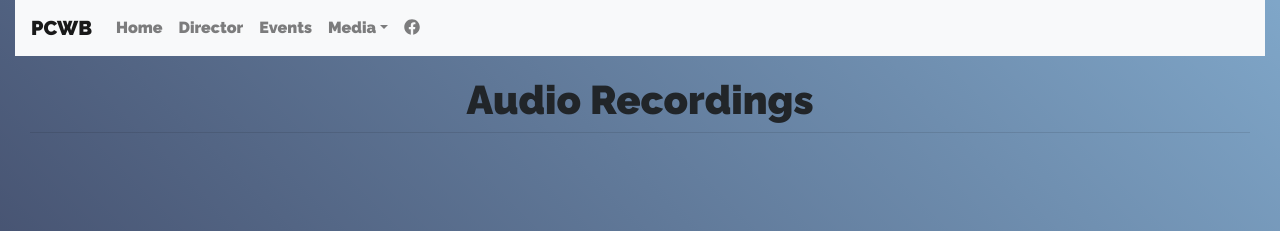
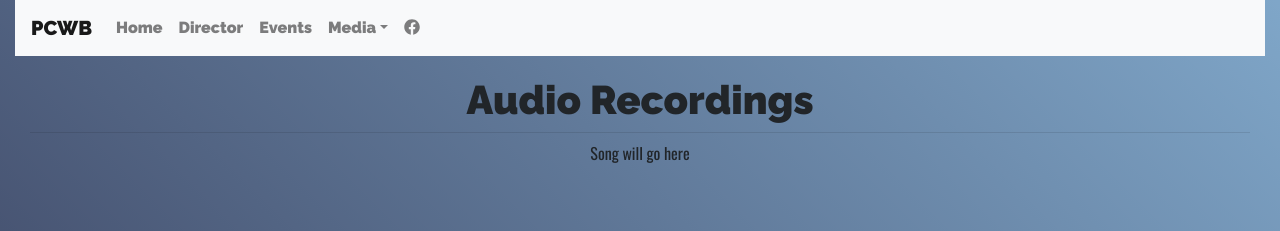
Before and after one commit to kennja05/pcwb, a React (Create React App) app: page /audio in a window 1280 px wide. Shown: the top 231 px of the page. Built offline with nearby package versions, Linux system fonts and the light colour scheme.

Commit message:
add react audio player

```diff
--- a/package.json
+++ b/package.json
@@ -14,6 +14,7 @@
     "bootstrap": "^4.5.0",
     "colorette": "^1.2.1",
     "react": "^16.13.1",
+    "react-audio-player": "^0.13.0",
     "react-bootstrap": "^1.0.1",
     "react-dom": "^16.13.1",
     "react-router-dom": "^5.2.0",
--- a/src/Audio.js
+++ b/src/Audio.js
@@ -1,4 +1,5 @@
 import React from 'react'
+import Song from './Song'
 
 export default class Audio extends React.Component {
 
@@ -9,7 +10,11 @@ export default class Audio extends React.Component {
             <div className='container-fluid'>
                 <h1 className='display-5'>Audio Recordings</h1>
                 <hr className='my-2'></hr>
+                <div className='song-list container'>
 
+                    <Song title="2017 Song"/>
+
+                </div>
             </div>
         )
     }
--- a/src/Navbar.js
+++ b/src/Navbar.js
@@ -19,6 +19,7 @@ class Navigationalbar extends React.Component {
                 <Nav.Link active={location === 'events'} href="/events">Events</Nav.Link>
                 <NavDropdown active={location === 'posters' || location === 'photos'} title='Media' id='basic-nav-dropdown'>
                   <NavDropdown.Item href='/posters'>Posters</NavDropdown.Item>
+                  <NavDropdown.Item href='/audio'>Audio</NavDropdown.Item>
                   {/* <NavDropdown.Item href='#'>Photos</NavDropdown.Item> will add this once i have more photos*/}
                 </NavDropdown>
                 <Nav.Link target='_blank' href='https://www.facebook.com/PennCentralWindBand'>
--- /dev/null
+++ b/src/Song.js
@@ -0,0 +1,15 @@
+import React from 'react'
+import ReactAudioPlayer from 'react-audio-player'
+
+export default class Song extends React.Component {
+
+
+    render(){
+        return(
+        <div>
+            Song will go here
+        </div>)
+    }
+
+
+}
```
Also changed, not shown: 1 other file (tests, documents, lock files or other folders).
